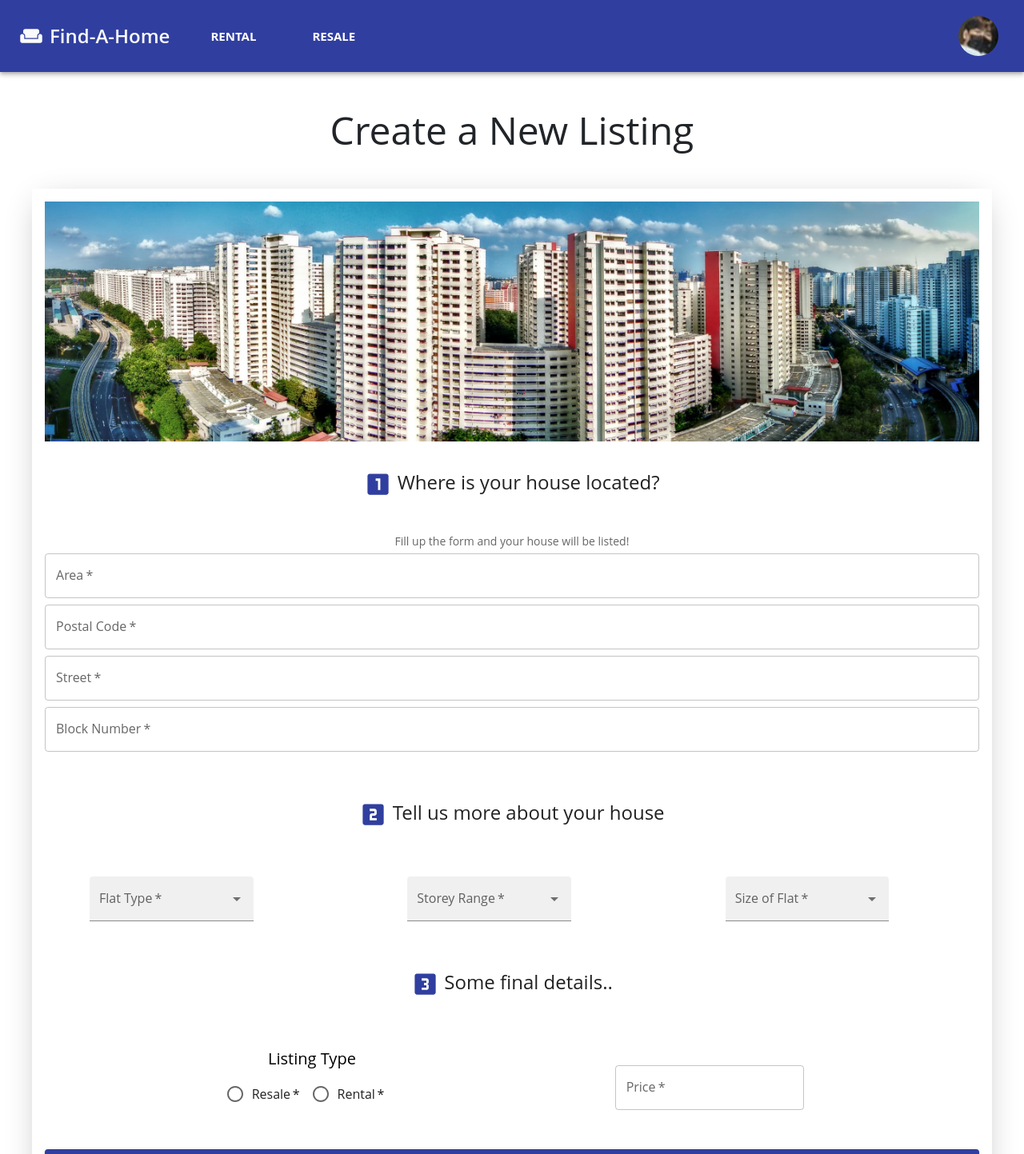
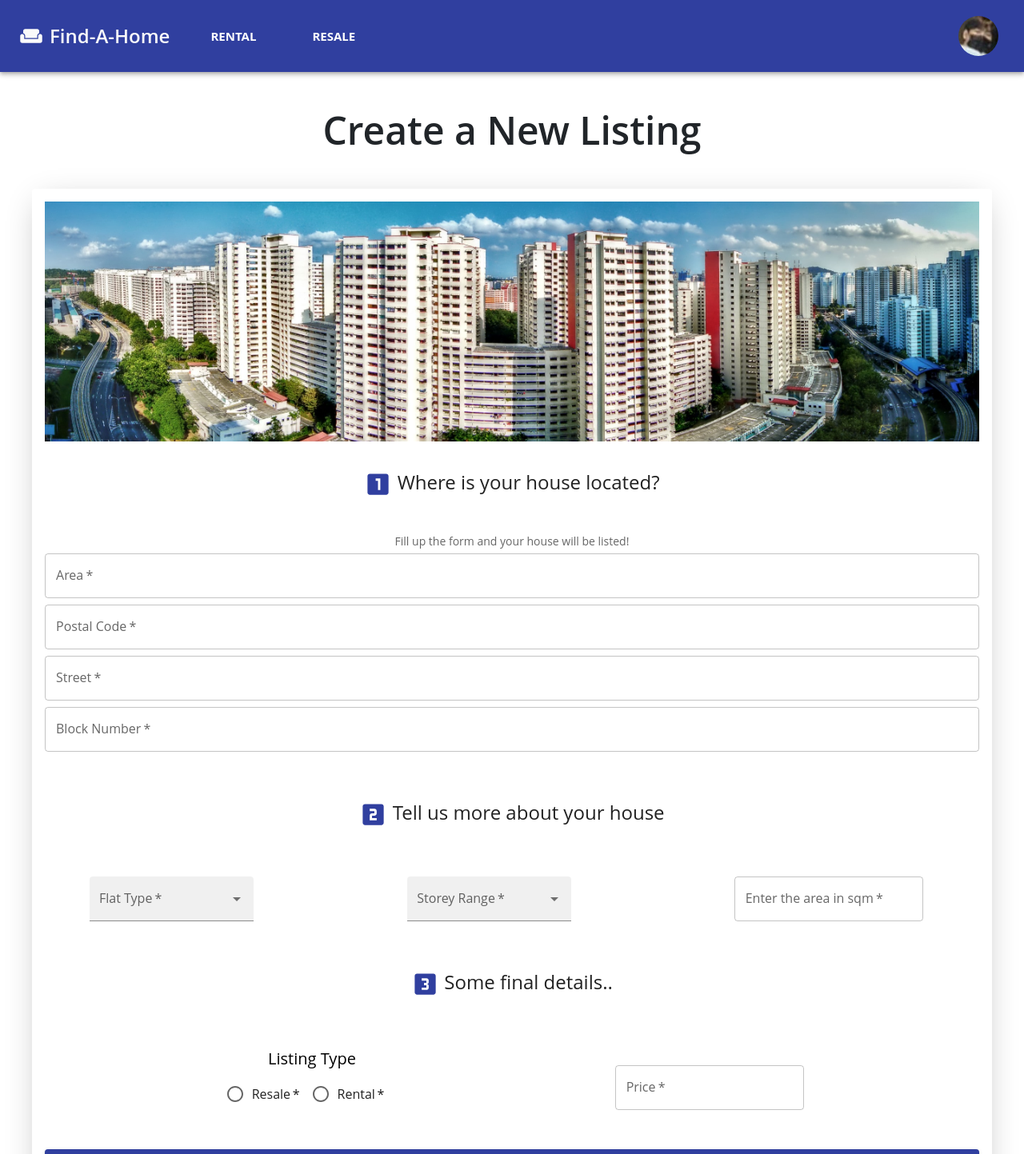
Before and after one commit to yekai11/2103-timetogoDB, a React (Create React App) app in the folder timetogodb/: page /newlist in a window 1280 px wide. Shown: the top 1443 px of the page at 80% size. Built offline with nearby package versions, Linux system fonts and the light colour scheme.

Commit message:
input changes to modify/create listings
1. limit postal code input to 6

2. removed form from create listing

3. changed autocomplete to textfield for flat size

```diff
--- a/timetogodb/src/Components/seller/CreateListing.jsx
+++ b/timetogodb/src/Components/seller/CreateListing.jsx
@@ -1,18 +1,28 @@
 import {
-    Typography, Autocomplete,
-    Button, Slide, Grid,
-    Card, CardMedia, CardContent,
-    FormLabel, FormControl, FormControlLabel,
-    RadioGroup, Radio, TextField
+  Typography,
+  Autocomplete,
+  Button,
+  Slide,
+  Grid,
+  Card,
+  CardMedia,
+  CardContent,
+  FormLabel,
+  FormControl,
+  FormControlLabel,
+  RadioGroup,
+  Radio,
+  TextField,
+  inputProps,
 } from "@mui/material";
 import React from "react";
-  import {useState} from 'react';
+import { useState } from 'react';
 // pictures
 import hdb2 from "../../assets/hdb2.jpg";
 // icons
-  import LooksOneIcon from '@mui/icons-material/LooksOne';
-  import LooksTwoIcon from '@mui/icons-material/LooksTwo';
-  import Looks3Icon from '@mui/icons-material/Looks3';
+import LooksOneIcon from "@mui/icons-material/LooksOne";
+import LooksTwoIcon from "@mui/icons-material/LooksTwo";
+import Looks3Icon from "@mui/icons-material/Looks3";
 
 const handleSubmitAPI = "http://localhost:5000/resale/filterResale"; // not sure how this works for this page
 
@@ -46,14 +56,6 @@ const testStoreyData = [ // copy of the filter options
   { label: "49th Floor - 51st Floor" },
 ];
 
-const testAreaData = [ // copy of the filter options
-{ label: "30 to 50 sq m" },
-{ label: "60 to 80 sq m" },
-{ label: "90 to 110 sq m" },
-{ label: "110 to 130 sq m" },
-{ label: "140 sq m & Above" },
-];
-
 const Transition = React.forwardRef(function Transition(props, ref) {
   return <Slide direction="up" ref={ref} {...props} />;
 });
@@ -64,7 +66,7 @@ const Transition = React.forwardRef(function Transition(props, ref) {
   const [Postal, setPostal] = useState("");
   const [Street, setStreet] = useState("");
   const [Block, setBlock] = useState("");
-    const [FlatType, setFlatType] = useState("");//<string | null>(null);
+  const [FlatType, setFlatType] = useState("");
   const [StoreyRange, setStoreyRange] = useState("");
   const [FloorSize, setFloorSize] = useState("");
   const [ListingType, setListingType] = useState("");
@@ -114,6 +116,18 @@ const Transition = React.forwardRef(function Transition(props, ref) {
 
   /* submit handler */
   const handleSubmit = () => {
+    // console.log({
+    //   accountID: accountID,
+    //   area: area,
+    //   Postal: Postal,
+    //   Street: Street,
+    //   Block: Block,
+    //   FlatType: FlatType,
+    //   StoreyRange: StoreyRange,
+    //   FloorSize: FloorSize,
+    //   ListingType: ListingType,
+    //   Price: Price,
+    // });
     fetch(handleSubmitAPI, {
       method: "POST",
       headers: {
@@ -145,31 +159,40 @@ const Transition = React.forwardRef(function Transition(props, ref) {
 
   return (
     <div className="App">
-
-        <Typography gutterBottom variant="h3" align="center" style={{padding: "45px", margin: "auto" }}>
+      <Typography
+        gutterBottom
+        variant="h3"
+        align="center"
+        style={{ padding: "45px", margin: "auto", fontWeight: 600 }}
+      >
         Create a New Listing
       </Typography>
 
       <Grid>
-        <Card style={{ maxWidth: 1200, margin: "auto",
+        <Card
+          style={{
+            maxWidth: 1200,
+            margin: "auto",
             boxShadow: "0 8px 40px -12px rgba(0,0,0,0.3)",
-                    }}>
+          }}
+        >
           <CardContent>
-            <CardMedia
-              component="img"
-              height="300"
-              src={hdb2}
-            />
-            <Typography gutterBottom variant="h5" style={{padding: "35px"}}>
-              <LooksOneIcon color="primary" fontSize="large"></LooksOneIcon> Where is your house located?
+            <CardMedia component="img" height="300" src={hdb2} />
+            <Typography gutterBottom variant="h5" style={{ padding: "35px" }}>
+              <LooksOneIcon color="primary" fontSize="large"></LooksOneIcon> Where is
+              your house located?
             </Typography>
 
-            <Typography variant="body2" color="textSecondary" component="p" gutterBottom>
+            <Typography
+              variant="body2"
+              color="textSecondary"
+              component="p"
+              gutterBottom
+            >
               Fill up the form and your house will be listed!
             </Typography>
 
             {/* first section of options */}
-            <form>
             <Grid container spacing={1}>
               {/* area  */}
               <Grid item xs={12}>
@@ -177,7 +200,8 @@ const Transition = React.forwardRef(function Transition(props, ref) {
                   placeholder="Enter Area"
                   label="Area"
                   variant="outlined"
-                      fullWidth required
+                  fullWidth
+                  required
                   defaultValue={area}
                   onChange={handleAreaChange}
                 />
@@ -185,13 +209,18 @@ const Transition = React.forwardRef(function Transition(props, ref) {
               {/* postal code */}
               <Grid item xs={12}>
                 <TextField
+                  onInput = {(e) =>{
+                    e.target.value = Math.max(0, parseInt(e.target.value) ).toString().slice(0,6)
+                  }}
                   type="number"
                   placeholder="Enter Postal Code"
                   label="Postal Code"
                   variant="outlined"
                   onChange={handlePostalChange}
                   defaultValue={Postal}
-                      fullWidth required />
+                  fullWidth
+                  required
+                />
               </Grid>
               {/* street name */}
               <Grid item xs={12}>
@@ -201,7 +230,9 @@ const Transition = React.forwardRef(function Transition(props, ref) {
                   variant="outlined"
                   onChange={handleStreetChange}
                   defaultValue={Street}
-                      fullWidth required />
+                  fullWidth
+                  required
+                />
               </Grid>
               {/* block number */}
               <Grid item xs={12}>
@@ -211,16 +242,23 @@ const Transition = React.forwardRef(function Transition(props, ref) {
                   variant="outlined"
                   onChange={handleBlockChange}
                   defaultValue={Block}
-                      fullWidth required />
+                  fullWidth
+                  required
+                />
               </Grid>
             </Grid>
 
             {/* second section of options */}
-              <Typography gutterBottom variant="h5" style={{padding: "35px", margin: "25px"}}>
-                <LooksTwoIcon color="primary" fontSize="large"></LooksTwoIcon> Tell us more about your house
+            <Typography
+              gutterBottom
+              variant="h5"
+              style={{ padding: "35px", margin: "25px" }}
+            >
+              <LooksTwoIcon color="primary" fontSize="large"></LooksTwoIcon>{" "}
+              Tell us more about your house
             </Typography>
 
-              <Grid container spacing={3} sx={{marginLeft: "24px"}}>
+            <Grid container spacing={3} sx={{ marginLeft: "24px" }}>
               {/* flat type/number of rooms */}
               <Grid item xs={4}>
                 <Autocomplete
@@ -230,7 +268,12 @@ const Transition = React.forwardRef(function Transition(props, ref) {
                   options={testFlatTypeData}
                   sx={{ width: "16vw", ml: 1 }}
                   renderInput={(params) => (
-                          <TextField variant="filled" {...params} label="Flat Type" required/>
+                    <TextField
+                      variant="filled"
+                      {...params}
+                      label="Flat Type"
+                      required
+                    />
                   )}
                 />
               </Grid>
@@ -243,49 +286,72 @@ const Transition = React.forwardRef(function Transition(props, ref) {
                   options={testStoreyData}
                   sx={{ width: "16vw", ml: 1 }}
                   renderInput={(params) => (
-                          <TextField variant="filled" {...params} label="Storey Range" required/>
+                    <TextField
+                      variant="filled"
+                      {...params}
+                      label="Storey Range"
+                      required
+                    />
                   )}
                 />
               </Grid>
               {/* flat size/area sq */}
-              <Grid item xs={4}>
-                    <Autocomplete
-                        disablePortal
-                        onSelect={handleFloorSizeChange}
-                        defaultValue={FloorSize || null}
-                        id="floor_area_sqm"
-                        options={testAreaData}
-                        sx={{ width: "16vw", ml: 1 }}
-                        renderInput={(params) => (
-                          <TextField variant="filled" {...params} label="Size of Flat" required/>
-                        )}
+              <Grid item xs={3}>
+                <TextField
+                  placeholder="Enter Size of Flat"
+                  label="Enter the area in sqm"
+                  variant="outlined"
+                  required
+                  defaultValue={FloorSize}
+                  onChange={handleFloorSizeChange}
                 />
               </Grid>
             </Grid>
 
             {/* third section of options */}
-              <Typography gutterBottom variant="h5" style={{padding: "35px", margin: "25px"}}>
-                <Looks3Icon color="primary" fontSize="large"></Looks3Icon> Some final details..
+            <Typography
+              gutterBottom
+              variant="h5"
+              style={{ padding: "35px", margin: "25px" }}
+            >
+              <Looks3Icon color="primary" fontSize="large"></Looks3Icon> Some
+              final details..
             </Typography>
             {/* listing type selection */}
-              <Grid container spacing={3} columns={6} sx={{marginLeft: "24px"}}>
+            <Grid container spacing={3} columns={6} sx={{ marginLeft: "24px" }}>
               <Grid item xs={3}>
                 <FormControl>
                   <FormLabel id="radio-buttons-group-label">
-                        <Typography gutterBottom variant="h6" style={{color: "black"}}>
+                    <Typography
+                      gutterBottom
+                      variant="h6"
+                      style={{ color: "black" }}
+                    >
                       Listing Type
                     </Typography>
                   </FormLabel>
-                    <RadioGroup row
+                  <RadioGroup
+                    row
                     aria-labelledby="radio-buttons-group-label"
                     name="row-radio-buttons-group"
                     onChange={handleListingTypeChange}
                     defaultValue={ListingType || null}
                   >
-                        <FormControlLabel value="resale" control={<Radio required={true}/>} label="Resale" required/>
-                        <FormControlLabel value="rental" control={<Radio required={true}/>} label="Rental" required/>
+                    <FormControlLabel
+                      value="resale"
+                      control={<Radio required={true} />}
+                      label="Resale"
+                      required
+                    />
+                    <FormControlLabel
+                      value="rental"
+                      control={<Radio required={true} />}
+                      label="Rental"
+                      required
+                    />
                   </RadioGroup>
-                    <br></br><br></br>
+                  <br></br>
+                  <br></br>
                 </FormControl>
               </Grid>
               {/* price */}
@@ -298,19 +364,18 @@ const Transition = React.forwardRef(function Transition(props, ref) {
                   variant="outlined"
                   onChange={handlePriceChange}
                   defaultValue={Price}
-                        required />
+                  required
+                />
               </Grid>
             </Grid>
             <Button
-                    type="submit"
               variant="contained"
               color="primary"
               fullWidth
               onClick={handleSubmit}
-                >Submit
+            >
+              Submit
             </Button>
-            </form>
-
           </CardContent>
         </Card>
       </Grid>
--- a/timetogodb/src/Components/seller/ModifyListings.jsx
+++ b/timetogodb/src/Components/seller/ModifyListings.jsx
@@ -57,15 +57,6 @@ const testStoreyData = [
   { label: "49th Floor - 51st Floor" },
 ];
 
-const testAreaData = [
-  // copy of the filter options
-  { label: "30 to 50 sq m" },
-  { label: "60 to 80 sq m" },
-  { label: "90 to 110 sq m" },
-  { label: "110 to 130 sq m" },
-  { label: "140 sq m & Above" },
-];
-
 const Transition = React.forwardRef(function Transition(props, ref) {
   return <Slide direction="up" ref={ref} {...props} />;
 });
@@ -75,7 +66,7 @@ export default function CreateListing() {
   const [Postal, setPostal] = useState("");
   const [Street, setStreet] = useState("");
   const [Block, setBlock] = useState("");
-  const [FlatType, setFlatType] = useState(""); //<string | null>(null);
+  const [FlatType, setFlatType] = useState("");
   const [StoreyRange, setStoreyRange] = useState("");
   const [FloorSize, setFloorSize] = useState("");
   const [ListingType, setListingType] = useState("");
@@ -172,7 +163,7 @@ export default function CreateListing() {
         gutterBottom
         variant="h3"
         align="center"
-        style={{ padding: "45px", margin: "auto" }}
+        style={{ padding: "45px", margin: "auto", fontWeight: 600 }}
       >
         Modify your Listing
       </Typography>
@@ -302,22 +293,14 @@ export default function CreateListing() {
                 />
               </Grid>
               {/* flat size/area sq */}
-              <Grid item xs={4}>
-                <Autocomplete
-                  disablePortal
-                  onSelect={handleFloorSizeChange}
-                  defaultValue={FloorSize || null}
-                  id="floor_area_sqm"
-                  options={testAreaData}
-                  sx={{ width: "16vw", ml: 1 }}
-                  renderInput={(params) => (
-                    <TextField
-                      variant="filled"
-                      {...params}
-                      label="Size of Flat"
-                      required
-                    />
-                  )}
+              <Grid item xs={3}>
+                <TextField
+                  placeholder="Enter Size of Flat"
+                  label="Enter the area in sqm"
+                  variant="outlined"
+                  required
+                  defaultValue={FloorSize}
+                  onChange={handleFloorSizeChange}
                 />
               </Grid>
             </Grid>
```
Also changed, not shown: timetogodb/src/Components/rental/rentListSection.jsx (+34 -23 lines), timetogodb/src/Components/resale/resaleListSection.jsx (+34 -24 lines). Lines whose indentation alone changed are shown as unchanged.
